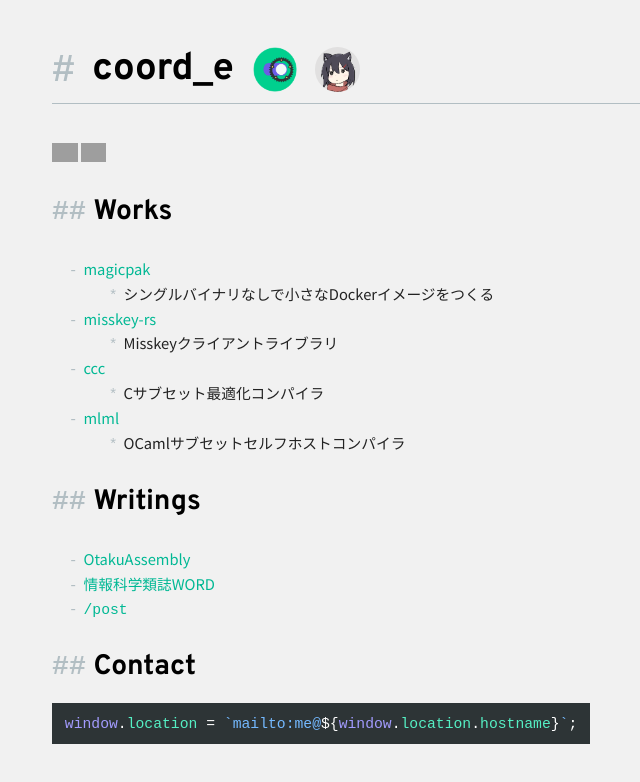
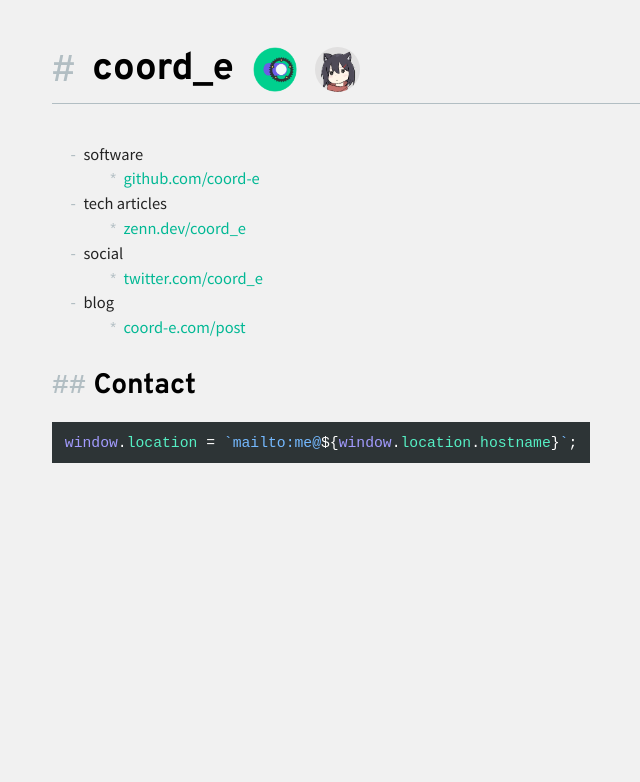
Before and after one commit to coord-e/coord-e.com, a website: page content/asset/index.html in a window 1280 px wide. Shown: the whole page, without its empty margins (204-844 px from the left). Drawn offline with Linux system fonts and the light colour scheme; grey boxes are pictures that could not be loaded; a web font is replaced by a local one.

Commit message:
fix: update top page information

```diff
--- a/content/asset/index.html
+++ b/content/asset/index.html
@@ -50,42 +50,16 @@
               class="icon"
             />
           </h1>
-          <a href="https://keybase.io/coorde">
-            <img
-              src="https://img.shields.io/badge/-coorde-33A0FF?style=flat-square&amp;logo=keybase&amp;logoColor=ffffff&amp;labelColor=090b0b"
-              alt="Keybase: coorde"
-              class="badge"
-            />
-          </a>
-          <a href="https://github.com/coord-e">
-            <img
-              src="https://img.shields.io/badge/-coord--e-181717?style=flat-square&amp;logo=github&amp;logoColor=ffffff&amp;labelColor=090b0b"
-              alt="GitHub: coord-e"
-              class="badge"
-            />
-          </a>
-        </section>
-        <section>
-          <h2 id="works"><a href="#works">Works</a></h2>
           <dl>
-            <dt><a href="https://github.com/coord-e/magicpak">magicpak</a></dt>
-            <dd>シングルバイナリなしで小さなDockerイメージをつくる</dd>
-            <dt><a href="https://github.com/coord-e/misskey-rs">misskey-rs</a></dt>
-            <dd>Misskeyクライアントライブラリ</dd>
-            <dt><a href="https://github.com/coord-e/ccc">ccc</a></dt>
-            <dd>Cサブセット最適化コンパイラ</dd>
-            <dt><a href="https://github.com/coord-e/mlml">mlml</a></dt>
-            <dd>OCamlサブセットセルフホストコンパイラ</dd>
+            <dt>software</dt>
+            <dd><a href="https://github.com/coord-e">github.com/coord-e</a></dd>
+            <dt>tech articles</dt>
+            <dd><a href="https://zenn.dev/coord_e">zenn.dev/coord_e</a></dd>
+            <dt>social</dt>
+            <dd><a href="https://twitter.com/coord_e">twitter.com/coord_e</a></dd>
+            <dt>blog</dt>
+            <dd><a href="/post">coord-e.com/post</a></dd>
           </dl>
-        </section>
-        <section>
-          <h2 id="writings"><a href="#writings">Writings</a></h2>
-          <ul>
-            <li><a href="https://otakuassembly.taprix.org/">OtakuAssembly</a></li>
-            <li><a href="https://word-ac.net/">情報科学類誌WORD</a></li>
-            <!-- prettier-ignore -->
-            <li><a href="/post"><code>/post</code></a></li>
-          </ul>
         </section>
         <section class="contact">
           <h2 id="contact"><a href="#contact">Contact</a></h2>
```
